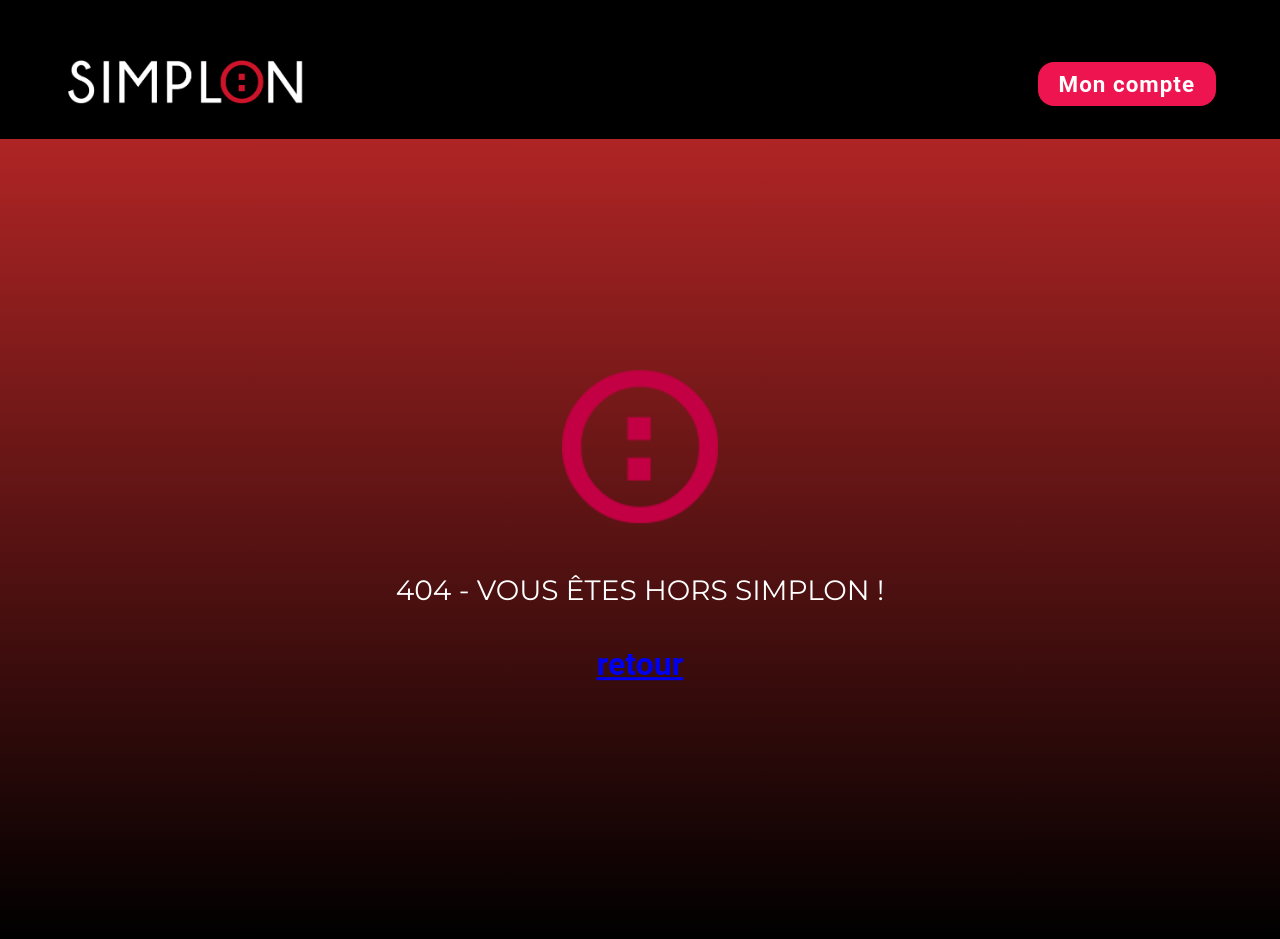
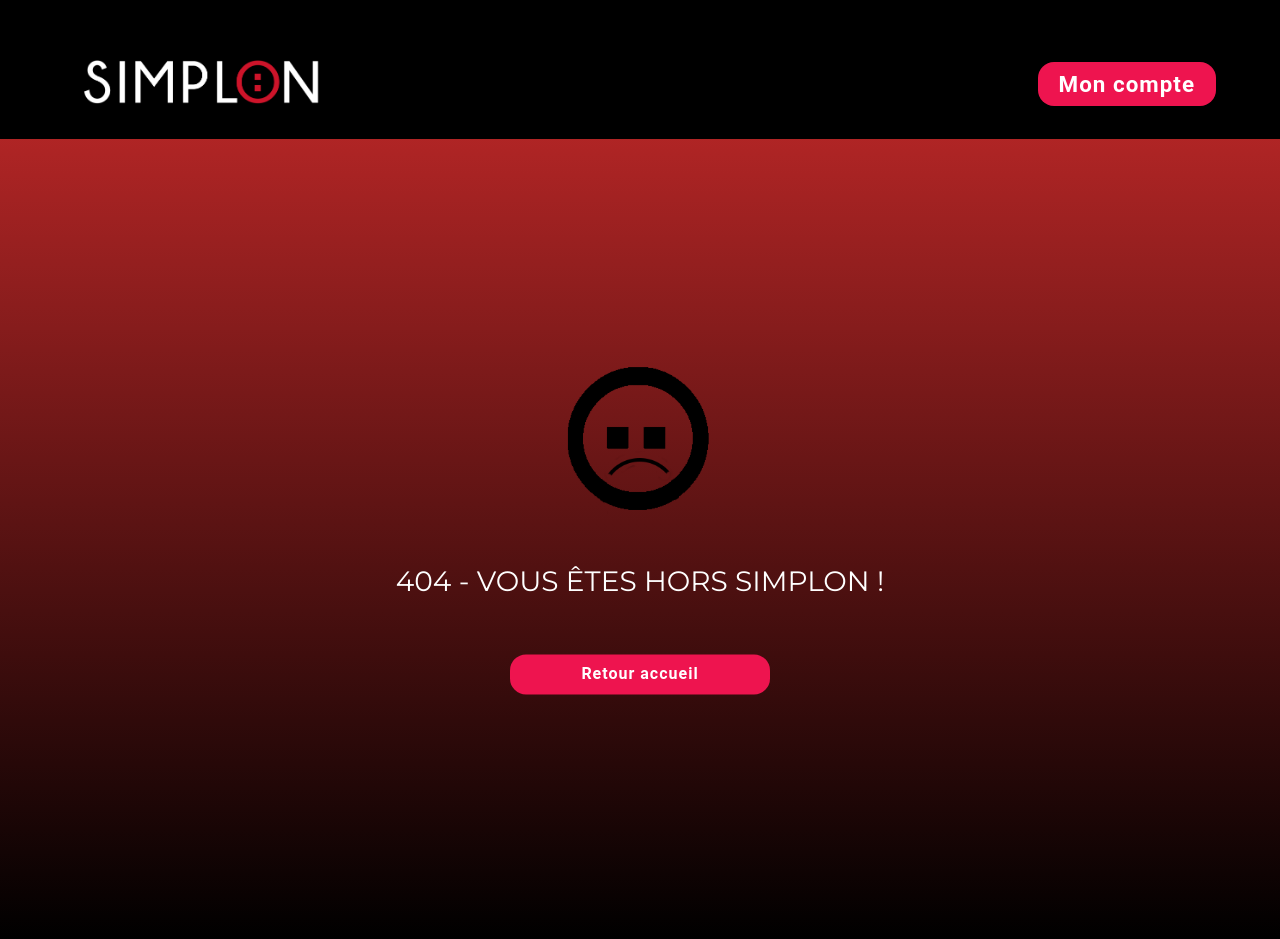
Before and after one commit to Linkels/Recrutement, a PHP site: the page made by 404.php in a window 1280 px wide. Run offline with PHP 8.4, Linux system fonts and the light colour scheme.

Commit message:
maj front page 404

```diff
--- a/404.php
+++ b/404.php
@@ -10,6 +10,7 @@
 	<!-- Google font -->
 	<link href="https://fonts.googleapis.com/css?family=Montserrat:200,400,700" rel="stylesheet">
 	<!-- Custom stlylesheet -->
+	<link rel="stylesheet" href="css/main.css">
 	<link type="text/css" rel="stylesheet" href="css/404.css" />
   <link rel="stylesheet" href="css/animate.css">
 
@@ -22,11 +23,11 @@
 	<div id="notfound">
 		<div class="notfound ">
 			<div class="notfound-404  animated bounceInDown">
-				<img src="img/logo.png" alt="" width="30%">
+				<img src="img/logo_noire.png" alt="" width="30%">
 				<h2>404 - Vous êtes Hors Simplon !</h2>
 			</div>
       <div class="animated bounceInUp">
-			<a href="index.html"><h1>retour</h1></a>
+				<center><a href="index.html"><li class="bouton">Retour accueil</li></a></center>
       </div>
 		</div>
 	</div>
--- a/css/404.css
+++ b/css/404.css
@@ -70,8 +70,34 @@
   right: 0;
 }
 
+.bouton a {
+  text-decoration: none;
+}
 
+.bouton{
+    background: #ee144f;
+    padding: 9px 5px;
+    border-radius: 1rem;
+    color: white;
+    width: 50%;
+}
 
+.bouton:hover{
+    background-color: #fff;
+      color: crimson;
+}
+
+li{
+    list-style: none;
+    padding: 1rem;
+}
+
+a{
+    font-weight: bold;
+    margin: 0 1rem;
+    letter-spacing: 1px;
+    text-decoration: none;
+}
 
 
 @media only screen and (max-width: 767px) {
```
Also changed, not shown: img/logo_noire.png (added), img/simplon_noire.png (added).
